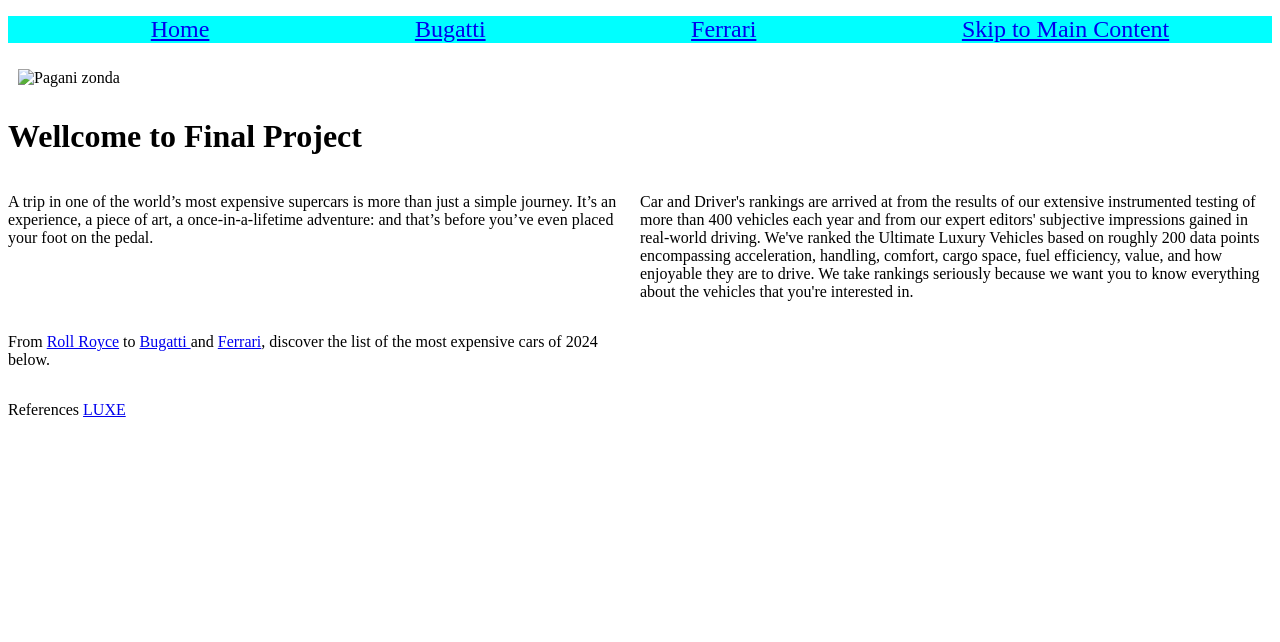
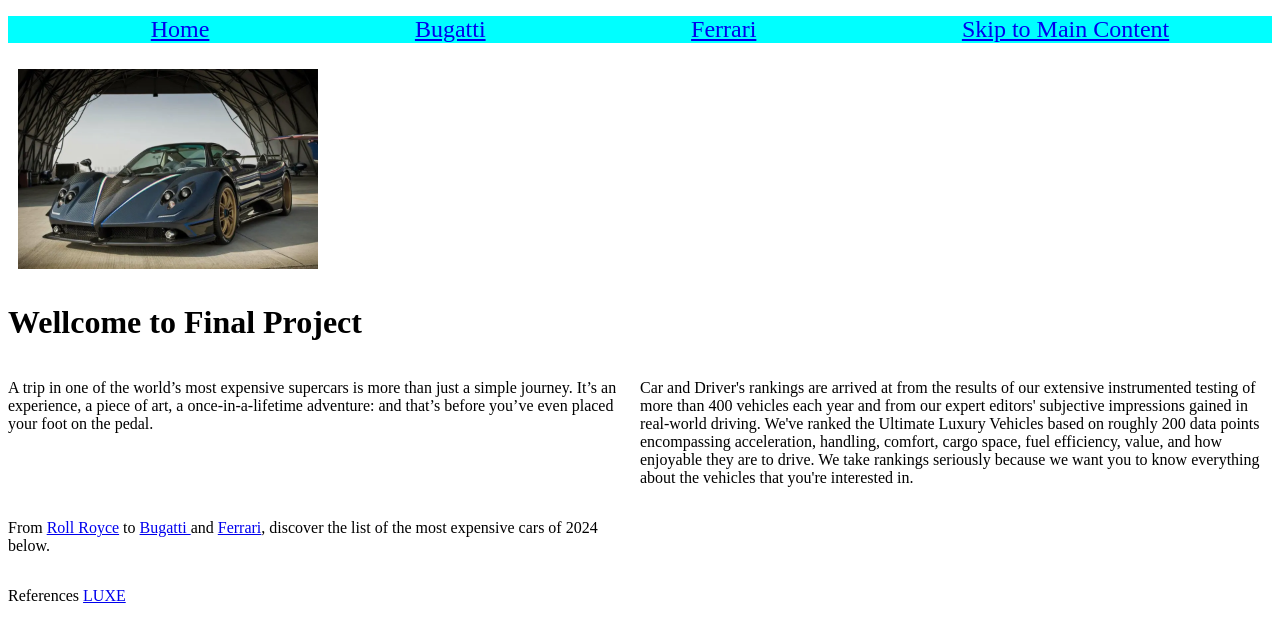
Before and after one commit to jikoe/CSS, a plain HTML site: page index.html in a window 1280 px wide. Drawn offline with Linux system fonts and the light colour scheme.

Commit message:
Update index.html

```diff
--- a/index.html
+++ b/index.html
@@ -19,7 +19,7 @@
         <li><a href="#main-content">Skip to Main Content</a></li>
       </ul>
     </nav>
-    <img src = "images/most-expensive-cars-2023-pagani-zonda-luxe-digital-900x600.jpg.webp" width= "400" alt="Pagani zonda">
+    <img src = "most-expensive-cars-2023-pagani-zonda-luxe-digital-900x600.jpg.webp" width= "400" alt="Pagani zonda">
     <h1>Wellcome to Final Project </h1>
   </header>
   <main id="main-content">
```
